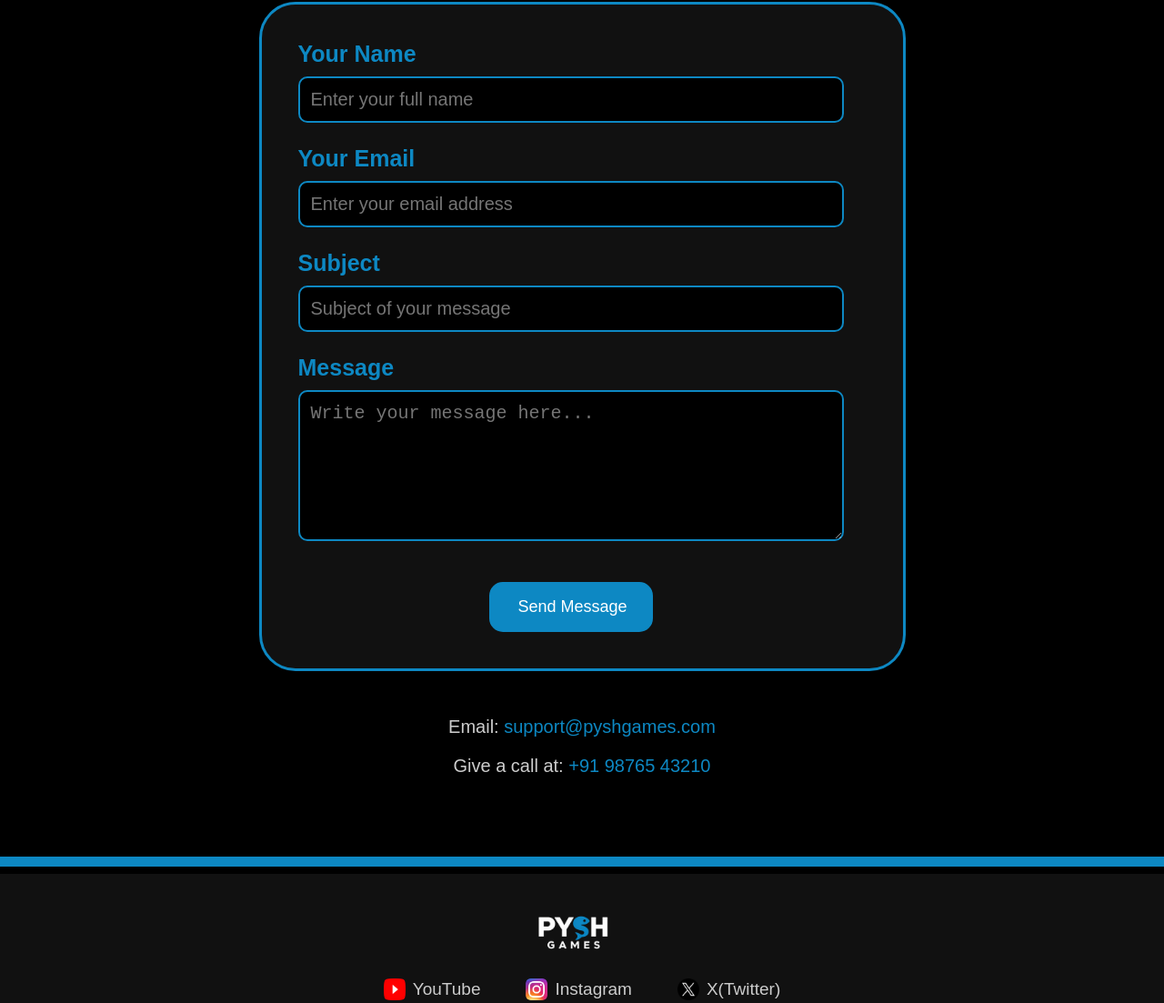
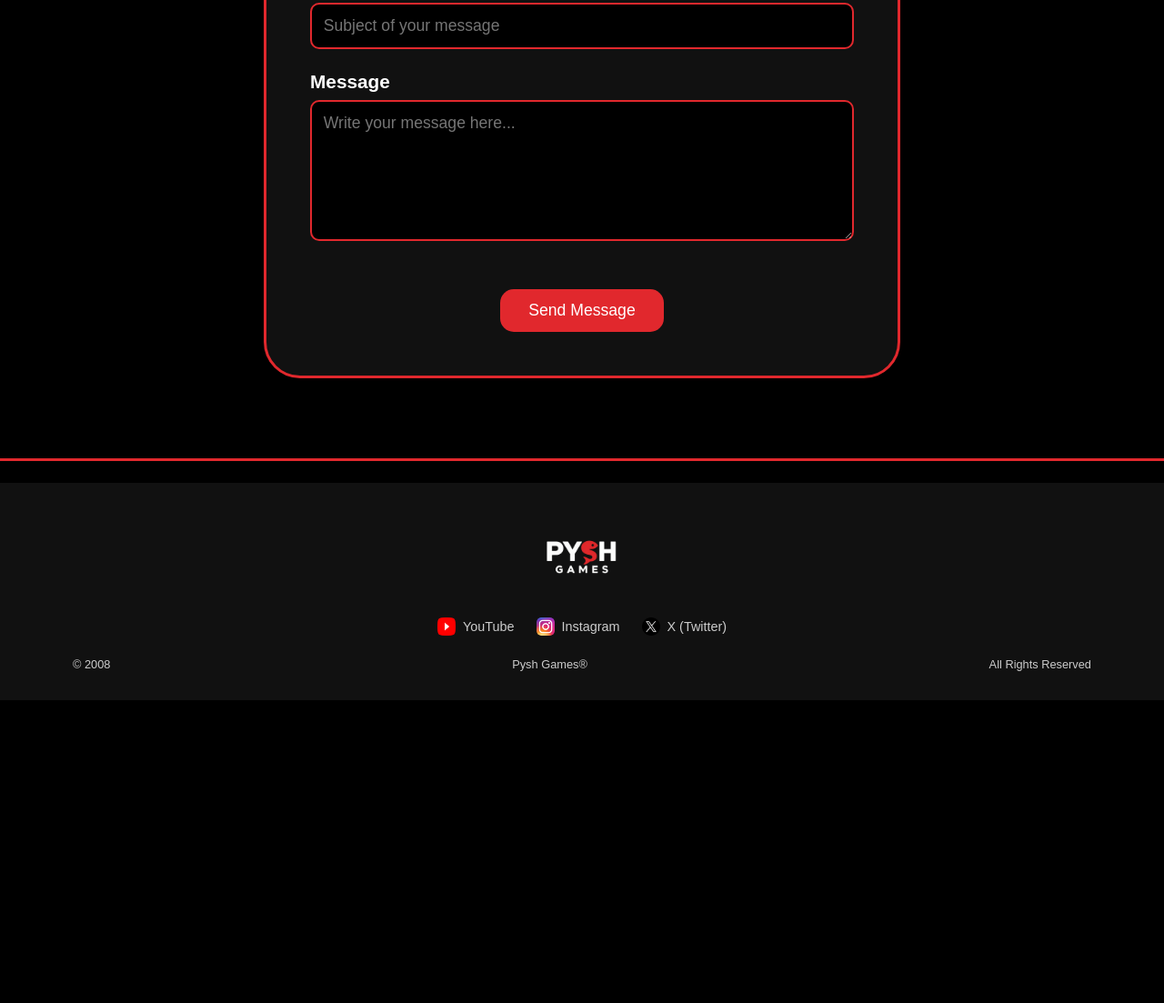
Before and after one commit to plexshop/Pyshgames, a plain HTML site: page contact.html in a window 1280 px wide. Shown: the part 754-1857 px from the top of the page at 91% size. After the commit the page ends 1524 px from the top, so only its background shows below. Drawn offline with Linux system fonts and the light colour scheme.

Commit message:
Update contact.html

```diff
--- a/contact.html
+++ b/contact.html
@@ -1,254 +1,317 @@
-o<!DOCTYPE html>
-<html>
+<!DOCTYPE html>
+<html lang="en">
 <head>
-<title>Pysh Games</title>
+    <meta charset="UTF-8">
+    <meta name="viewport" content="width=device-width, initial-scale=1.0">
+    <title>Contact Us - Pysh Games</title>
     <style>
+        /* Base styles */
+        * {
+            box-sizing: border-box;
+            margin: 0;
+            padding: 0;
+        }
+
         body {
             margin: 0;
             background: black;
             font-family: Arial, sans-serif;
+            color: white;
         }
 
+        /* Header and Navigation */
         header {
             background-color: #111;
-        padding: 15px 50px;
+            padding: 1rem 1.5rem;
         }
 
         nav {
             display: flex;
+            flex-direction: column;
             align-items: center;
-        justify-content: space-between;
+            gap: 1rem;
+        }
 
+        #l {
+            width: 120px;
+            height: auto;
+            order: -1; /* Logo appears first on mobile */
+        }
+
+        #left, #right {
+            display: flex;
+            text-align: center;
+            margin: 0;
         }
 
         nav a {
             color: white;
             text-decoration: none;
-        font-size: 40px;
-        padding:20px;
+            font-size: 1.5rem;
+            padding: 0.5rem;
         }
 
         nav a:hover {
-        color: #ffcc00; /* subtle accent on hover */
+            color: #e1282d;
         }
 
-    #logo {
-        width: 40%;
-        height: 30%;
-
+        hr {
+            background-color: #e1282d;
+            height: 3px;
+            border: none;
+            margin: 1.5rem 0;
         }
 
-    #left {
-        display: flex;
+        /* Main Content */
+        main {
             text-align: center;
-        margin-left:100px;
-
-
-
-    }
-    #right{
-        display: flex;
-        text-align: center;
-        margin-right:100px;
-
-
-
+            padding: 2rem 1rem;
         }
 
-    footer{
-        background-color: #111;
-           padding: 15px 50px;
-
-        color:white;
-
-
-    }
-        #leftfoot {
-        display: flex;
-        text-align: right;
-        margin-top:100px;
-        }
-    footer{
-        background-color: #111;
-           padding: 15px 50px;
-        font-size:20px;
-        color:white;
+        h1 {
+            color: #fff;
+            font-size: 2.5rem;
+            margin-bottom: 2rem;
         }
 
-  #follow{
+        /* Form Styles */
+        form {
+            background: #111;
+            border: 3px solid #e1282d;
+            border-radius: 40px;
+            width: 100%;
+            margin: 0 auto;
+            padding: 2rem;
+            text-align: left;
+            font-size: 1rem;
+            max-width: 600px;
+        }
+
+        label {
+            display: block;
+            margin-bottom: 0.5rem;
+            color: #fff;
+            font-weight: bold;
+            font-size: 1.2rem;
+        }
+
+        input, textarea {
+            width: 100%;
+            padding: 0.8rem;
+            margin-bottom: 1.5rem;
+            border: 2px solid #e1282d;
+            border-radius: 10px;
+            background: #000;
+            color: white;
+            font-size: 1rem;
+            font-family: Arial, sans-serif;
+        }
+
+        #s {
+            background: #e1282d;
+            color: white;
+            padding: 0.8rem 1.5rem;
+            font-size: 1.1rem;
+            border-radius: 15px;
+            display: block;
+            margin: 1.5rem auto 0;
+            width: 180px;
+            text-align: center;
+            border: none;
+            cursor: pointer;
+        }
+
+        #s:hover {
+            background: white;
+            color: black;
+        }
+
+        /* Footer */
+        footer {
+            background-color: #111;
+            padding: 1.5rem 1rem;
+            font-size: 0.9rem;
+            color: white;
+        }
+
+        #lf {
+            height: 80px;
+            width: 80px;
+            display: block;
+            margin: 0 auto 1rem;
+        }
+
+        #f {
             display: flex;
             justify-content: center;
-    gap: 50px;
-    margin-bottom: 20px;
+            gap: 1.5rem;
+            margin-bottom: 1.5rem;
+            flex-wrap: wrap;
         }
 
-  #follow a {
+        #f a {
             display: flex;
             align-items: center;
-    gap: 8px;
+            gap: 0.5rem;
             text-decoration: none;
             color: #ccc;
-    font-size: 0.95em;
-
+            font-size: 0.9rem;
         }
 
-  #follow img {
-    width: 24px;
-    height: 24px;
+        #f img {
+            width: 20px;
+            height: 20px;
             border-radius: 5px;
         }
 
-  #follow a:hover {
+        #f a:hover {
             transform: scale(1.05);
             color: #fff;
         }
 
-
-
-  #logofoot{
-    height:100px;
-    width:100px;
-    margin-left:45%;
-
+        #c {
+            display: flex;
+            flex-direction: column;
+            align-items: center;
+            gap: 0.5rem;
+            color: #ccc;
+            font-size: 0.8rem;
+            text-align: center;
         }
 
-  #copy {
+        /* Tablet and Desktop Styles */
+        @media (min-width: 768px) {
+            /* Header */
+            header {
+                padding: 1rem 3rem;
+            }
 
-  display: flex;
-  color: #ccc;
-  font-size: 0.9em;
+            nav {
+                flex-direction: row;
+                justify-content: space-between;
+            }
 
+            #l {
+                width: 150px;
+                order: 0;
             }
+
+            nav a {
+                font-size: 1.8rem;
+            }
+
+            /* Main Content */
             main {
-        text-align: center;
-        padding: 60px 20px;
+                padding: 3rem 2rem;
             }
 
             h1 {
-        color: #0d88c3;
-        font-size: 60px;
-        margin-bottom: 40px;
-    }
-    hr{
-     background-color:#0d88c3;
-        height:5px;
-        border: solid #0d88c3;
+                font-size: 3.5rem;
             }
 
             form {
-        background: #111;
-        border: 3px solid #0d88c3;
-        border-radius: 40px;
-        width: 600px;
-        margin: 0 auto;
-        padding: 40px;
-        padding-right:65px;
-        text-align: left;
-        font-size: 20px;
+                padding: 2.5rem;
+                font-size: 1.1rem;
             }
 
             label {
-        display: block;
-        margin-bottom: 10px;
-        color: #0d88c3;
-        font-weight: bold;
-        font-size:25px;
+                font-size: 1.3rem;
             }
 
             input, textarea {
-        width: 100%;
-        padding: 12px;
-        margin-bottom: 25px;
-        border: 2px solid #0d88c3;
-        border-radius: 10px;
-        background: #000;
-        color: white;
-        font-size: 20px;
+                font-size: 1.1rem;
             }
 
-
-
-
-    #send{
-  background: #0d88c3;
-  color: white;
-  padding: 15px 30px;
-  font-size: 18px;
-  border-radius: 15px;
-  display: block;
-  margin: 20px auto 0;
-  width: 30%;
-  text-align: center;
-}
-  #send:hover {
-  background: white;
-  color: black;
-}
-    #info {
-        margin-top: 50px;
-        font-size: 20px;
-        color: #ccc;
+            /* Footer */
+            footer {
+                padding: 2rem 3rem;
             }
 
-    #info a {
-        color: #0d88c3;
-        text-decoration: none;
+            #c {
+                flex-direction: row;
+                justify-content: space-between;
+            }
         }
 
-    #info a:hover {
-        color: #ffcc00;
+        /* Large Desktop Styles */
+        @media (min-width: 1200px) {
+            header {
+                padding: 1rem 5rem;
             }
 
+            #l {
+                width: 200px;
+            }
+
+            nav a {
+                font-size: 2.2rem;
+            }
+
+            main {
+                padding: 4rem 5rem;
+            }
+
+            h1 {
+                font-size: 4.5rem;
+            }
+
+            form {
+                padding: 3rem;
+                max-width: 700px;
+            }
+
+            footer {
+                padding: 2rem 5rem;
+            }
+
+            #lf {
+                height: 100px;
+                width: 100px;
+            }
+        }
     </style>
 </head>
 <body>
-
     <header>
         <nav>
             <div id="left">
                 <a href="index.html">Home</a>
             </div>
-
-      <img id="logo" src="logo.jpg" alt="Pysh Games Logo">
-
+            <img id="l" src="logo.png" alt="Pysh Games Logo">
             <div id="right">
                 <a href="product.html">Games</a>
             </div>
         </nav>
     </header>
+
     <hr>
+
     <main>
         <h1>Contact Us</h1>
 
         <form action="server" method="post">
             <label for="name">Your Name</label>
-        <input type="text" id="name" name="name" placeholder="Enter your full name">
+            <input type="text" id="name" name="name" placeholder="Enter your full name" required>
 
             <label for="email">Your Email</label>
-        <input type="email" id="email" name="email" placeholder="Enter your email address">
+            <input type="email" id="email" name="email" placeholder="Enter your email address" required>
 
             <label for="subject">Subject</label>
-        <input type="text" id="subject" name="subject" placeholder="Subject of your message">
+            <input type="text" id="subject" name="subject" placeholder="Subject of your message" required>
 
             <label for="message">Message</label>
-        <textarea id="message" name="message" rows="6" placeholder="Write your message here..."></textarea>
+            <textarea id="message" name="message" rows="6" placeholder="Write your message here..." required></textarea>
 
-        <input id="send" type="submit" value="Send Message">
+            <input id="s" type="submit" value="Send Message">
         </form>
-
-    <div id="info">
-        <p>Email: <a href="mailto:support@pyshgames.com">support@pyshgames.com</a></p>
-        <p> Give a call at: <a href="tel:+91 98765 43210">+91 98765 43210</a></p>
-    </div>
     </main>
 
     <hr>
 
-    </main>
     <footer>
-<img id="logofoot" src="logo.jpg">
+        <img id="lf" src="logo.png" alt="Pysh Games Logo">
 
-   <div id="follow">
+        <div id="f">
             <a href="https://www.youtube.com/" target="_blank">
                 <img src="youtube.jpg" alt="YouTube">
                 <span>YouTube</span>
@@ -261,19 +324,15 @@ o<!DOCTYPE html>
 
             <a href="https://x.com/" target="_blank">
                 <img src="x.jpg" alt="X">
-      <span>X(Twitter)</span>
+                <span>X (Twitter)</span>
             </a>
         </div>
 
-  <div id="copy">
-  <div > &copy; 2008</div>
-  <div style="text-align: center; flex:1;"> &nbsp; &nbsp;&nbsp;&nbsp; &nbsp;&nbsp; &nbsp;&nbsp;&nbsp; &nbsp;&nbsp;&nbsp; &nbsp;&nbsp;&nbsp; &nbsp;&nbsp;Pysh Games&reg;</div>
-  <div style="text-align: right;">All Rights Reserved</div>
+        <div id="c">
+            <div>&copy; 2008</div>
+            <div>Pysh Games&reg;</div>
+            <div>All Rights Reserved</div>
         </div>
-
     </footer>
-
-
-
 </body>
 </html>
```
Lines whose indentation alone changed are shown as unchanged.
